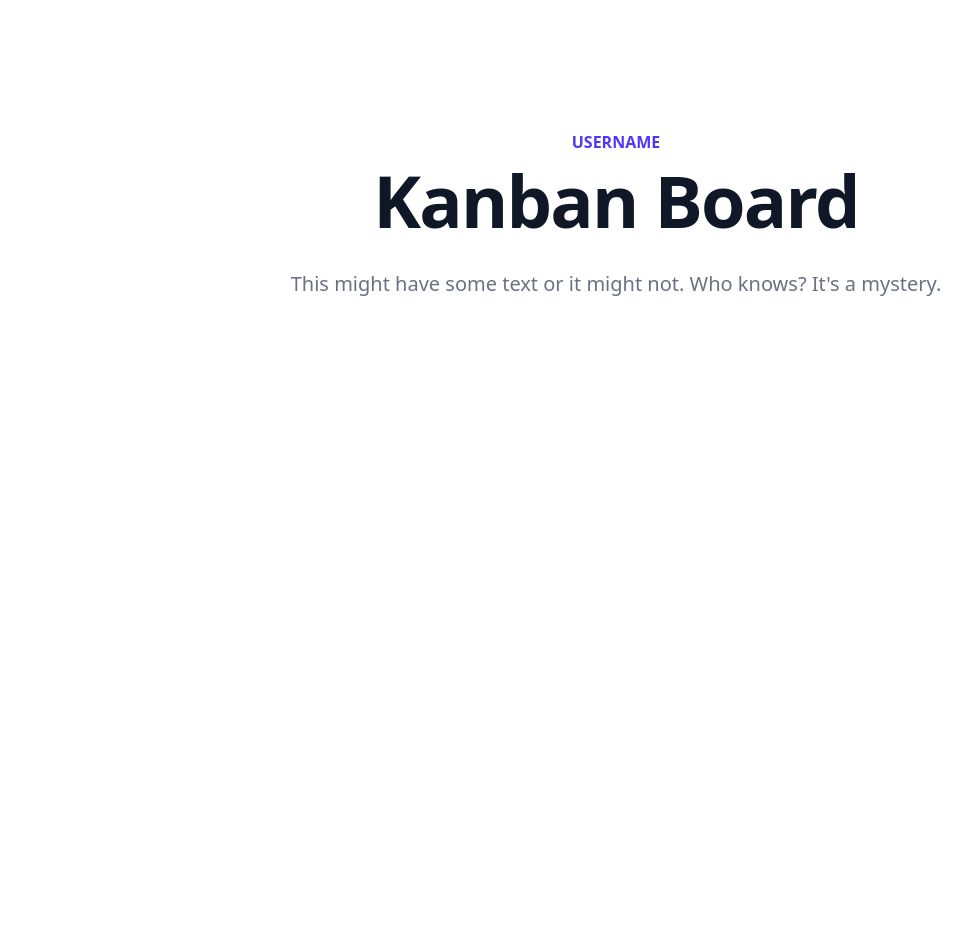
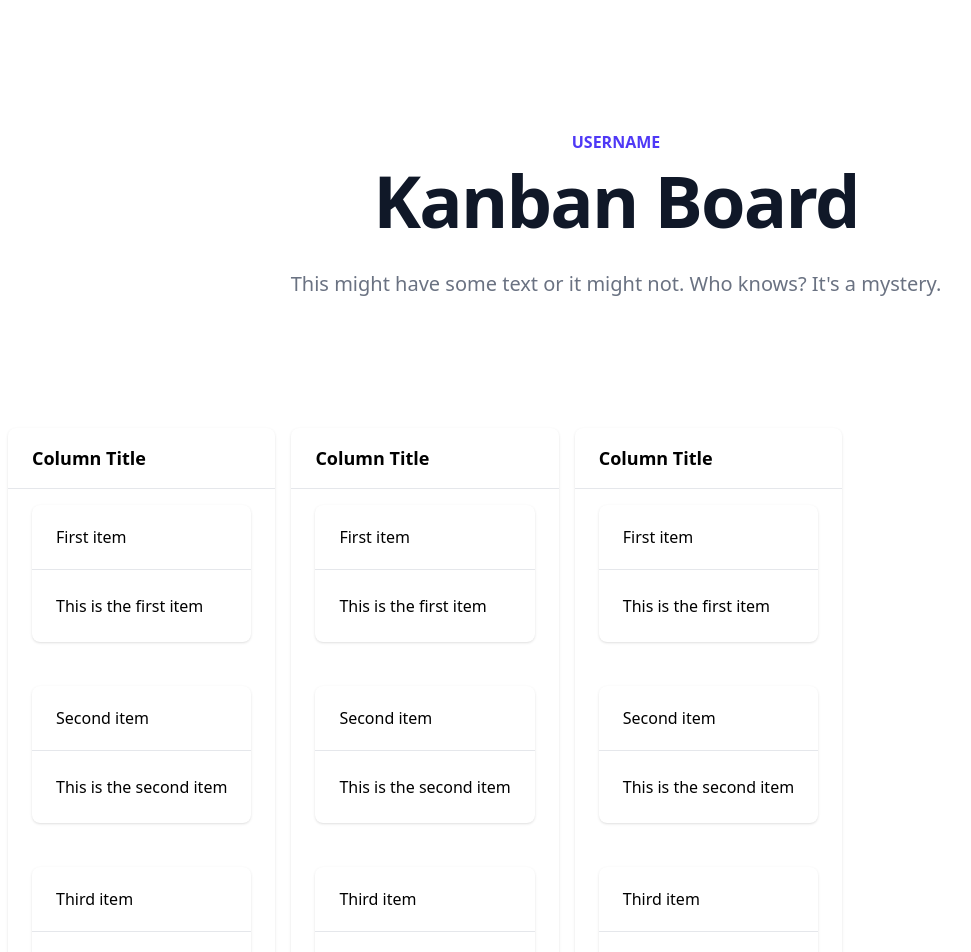
Before and after one commit to dtuukkanen/KanbanApp, a React (Vite) app in the folder client/: page / in a window 1280 px wide. Shown: the top 952 px of the page, without its empty margins (24-995 px from the left). Before the commit the page ends 800 px from the top, so only its background shows below. Built offline with nearby package versions, Linux system fonts and the light colour scheme.

Commit message:
First version of board

```diff
--- a/client/src/App.tsx
+++ b/client/src/App.tsx
@@ -1,4 +1,5 @@
 import './App.css'
+import Board from './components/Board'
 import Header from './components/Header'
 
 function App() {
@@ -6,6 +7,7 @@ function App() {
   return (
     <>
       <Header />
+      <Board  />
     </>
   )
 }
--- /dev/null
+++ b/client/src/components/Board.tsx
@@ -0,0 +1,17 @@
+import Column from "./Column"
+
+const columns: any = [
+    { id: 1},
+    { id: 2},
+    { id: 3}
+]
+
+export default function Board() {
+    return (
+        <div className="mx-auto max-w-7xl sm:px-6 lg:px-8 flex space-x-4">
+            {columns.map(() => (
+                <Column />
+            ))}
+        </div>
+    )
+  }
--- /dev/null
+++ b/client/src/components/Card.tsx
@@ -0,0 +1,10 @@
+export default function Card(props: any) {
+    return (
+      <div className="divide-y divide-gray-200 overflow-hidden rounded-lg bg-white shadow-sm">
+        <div className="px-4 py-5 sm:px-6">
+          {props.title}
+        </div>
+        <div className="px-4 py-5 sm:p-6">{props.description}</div>
+      </div>
+    )
+  }
--- /dev/null
+++ b/client/src/components/Column.tsx
@@ -0,0 +1,22 @@
+import Card from "./Card"
+
+const items = [
+    { id: 1, title: "First item", description: "This is the first item" },
+    { id: 2, title: "Second item", description: "This is the second item" },
+    { id: 3, title: "Third item", description: "This is the third item" }
+  ]
+
+  export default function Column() {
+    return (
+      <div className="divide-y divide-gray-200 overflow-hidden rounded-lg bg-white shadow-sm">
+        <h1 className="px-6 py-4 text-lg font-semibold">Column Title</h1>
+        <ul role="list" className="space-y-3">
+          {items.map((item) => (
+            <li key={item.id} className="overflow-hidden rounded-md bg-white px-6 py-4">
+              {<Card title={item.title} description={item.description} />}
+          </li>
+          ))}
+        </ul>
+      </div>
+    )
+  }
```
